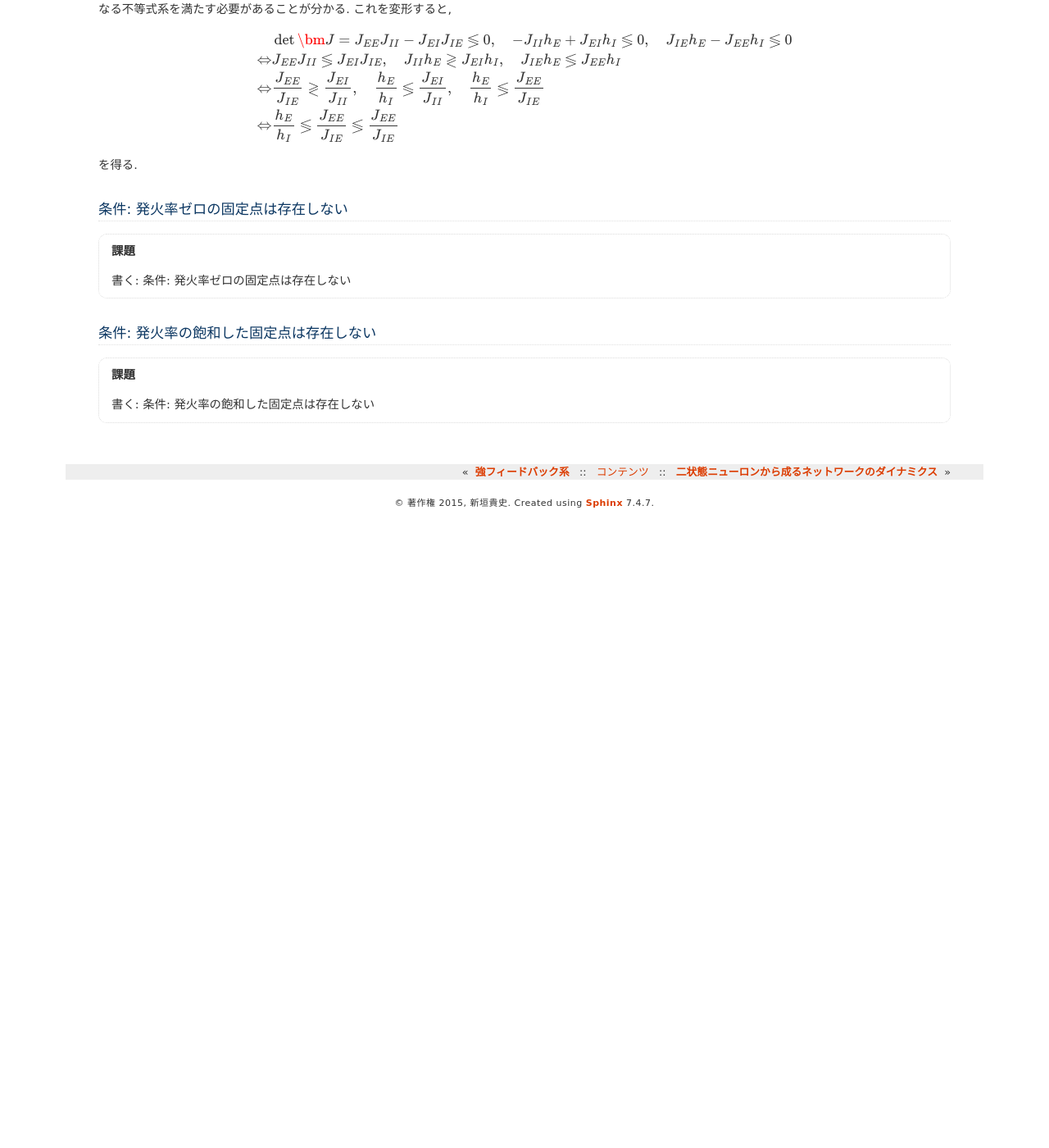
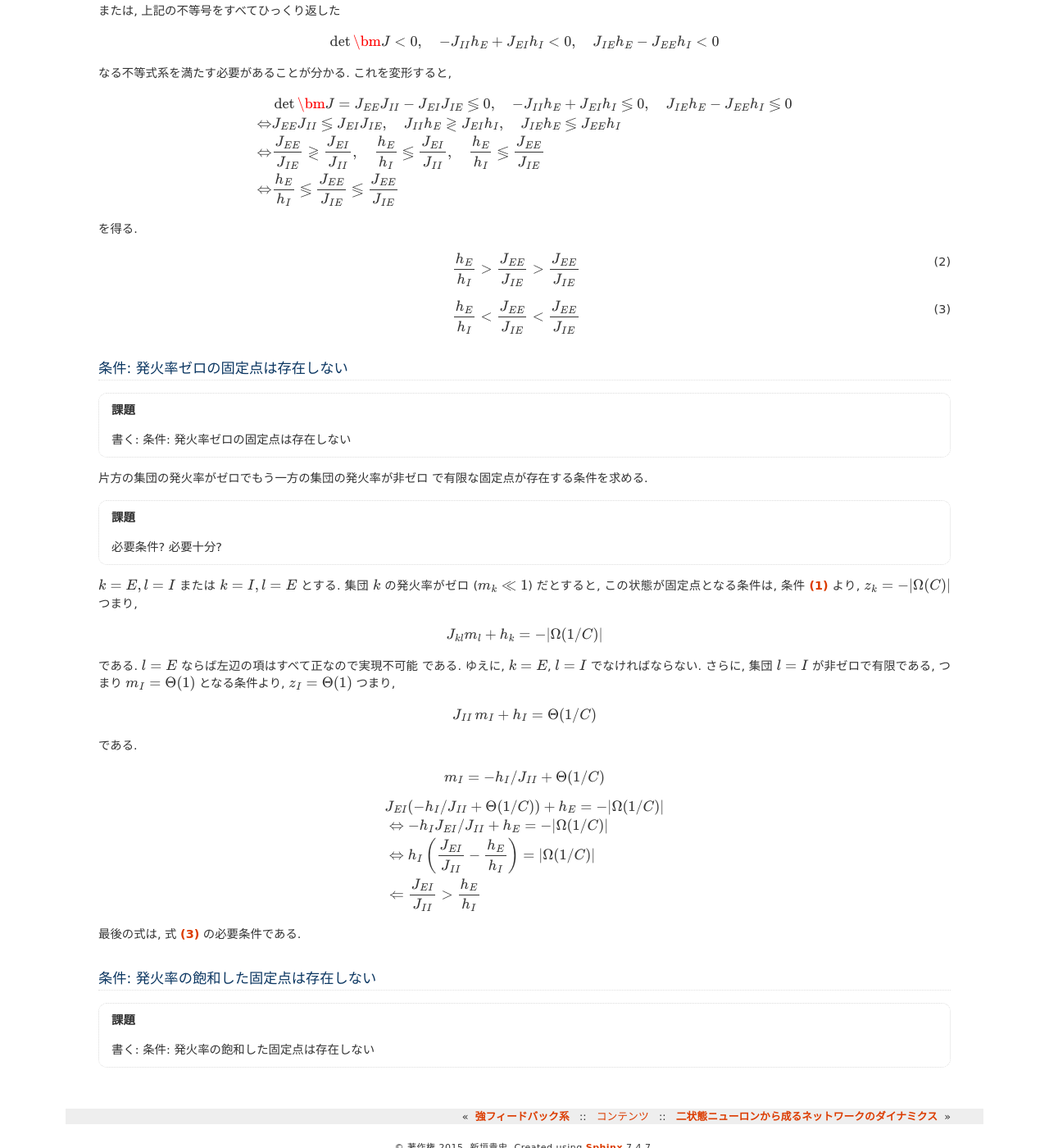
Before and after one commit to tkf/balance-tutorial-ja, a Sphinx documentation site: the page built from source/balance_network/balance_inequality.rst, in a window 1280 px wide and 1400 px high, scrolled down 1386 px. Shown: the whole window at 82% size. Built offline with Sphinx 7.4.7, drawn with Linux system fonts in a browser that asks for light colours; formulas are drawn with MathJax 3; before the commit the page ends 2016 px from its top, so only the background shows below that; some of the changed text lies outside the part shown.

Commit message:
"条件: 発火率ゼロの固定点は存在しない" に必要な式を追加

```diff
--- a/source/balance_network/balance_inequality.rst
+++ b/source/balance_network/balance_inequality.rst
@@ -82,9 +82,14 @@
    で定義する.
 
 関数 :math:`\bm f` は, :math:`k = E, I` について,
-:math:`z_k = |\Omega(C)|` ならば :math:`f_k(\bm z) \sim m_k^{\max}`
-で
-:math:`z_k = -|\Omega(C)|` ならば :math:`f_k(\bm z) \ll 1` である,
+
+.. math::
+   :label: cond-f
+
+   z_k = |\Omega(C)| \Leftrightarrow f_k(\bm z) \sim m_k^{\max}
+
+   z_k = -|\Omega(C)| \Leftrightarrow f_k(\bm z) \ll 1
+
 という性質を満たすとする.
 
 .. todo:: :math:`m_k^{\max} = \infty` でも OK だと説明.
@@ -170,12 +175,71 @@
 
 を得る.
 
+.. math::
+   :label: balance-inequality
+
+   \frac{h_{E}}{h_{I}} > \frac{J_{EE}}{J_{IE}} > \frac{J_{EE}}{J_{IE}}
+
+.. math::
+   :label: unbalance-inequality
+
+   \frac{h_{E}}{h_{I}} < \frac{J_{EE}}{J_{IE}} < \frac{J_{EE}}{J_{IE}}
+
+
 
 条件: 発火率ゼロの固定点は存在しない
 ====================================
 
 .. todo:: 書く: 条件: 発火率ゼロの固定点は存在しない
 
+片方の集団の発火率がゼロでもう一方の集団の発火率が非ゼロ
+で有限な固定点が存在する条件を求める.
+
+.. todo:: 必要条件?  必要十分?
+
+:math:`k = E, l = I` または :math:`k = I, l = E` とする.
+集団 :math:`k` の発火率がゼロ (:math:`m_k \ll 1`) だとすると,
+この状態が固定点となる条件は, 条件 :eq:`cond-f` より,
+:math:`z_k = -|\Omega(C)|` つまり,
+
+.. math::
+
+   J_{kl} m_l + h_k = - |\Omega(1/C)|
+
+である.  :math:`l = E` ならば左辺の項はすべて正なので実現不可能
+である.  ゆえに, :math:`k = E`, :math:`l = I` でなければならない.
+さらに, 集団 :math:`l = I` が非ゼロで有限である, つまり
+:math:`m_I = \Theta(1)` となる条件より, :math:`z_I = \Theta(1)`
+つまり,
+
+.. math::
+
+   J_{II} \, m_I + h_I = \Theta(1/C)
+
+である.
+
+.. math::
+
+   m_I = - h_I / J_{II} + \Theta(1/C)
+
+.. math::
+
+   &
+     J_{EI} (- h_I / J_{II} + \Theta(1/C)) + h_E = - |\Omega(1/C)|
+   \\
+   & \Leftrightarrow
+     - h_I J_{EI} / J_{II} + h_E = - |\Omega(1/C)|
+   \\
+   & \Leftrightarrow
+     h_I \left(
+       \frac{J_{EI}}{J_{II}} - \frac{h_E}{h_I}
+     \right) = |\Omega(1/C)|
+   \\
+   & \Leftarrow
+     \frac{J_{EI}}{J_{II}} > \frac{h_E}{h_I}
+
+最後の式は, 式 :eq:`unbalance-inequality` の必要条件である.
+
 
 条件: 発火率の飽和した固定点は存在しない
 ========================================
```
